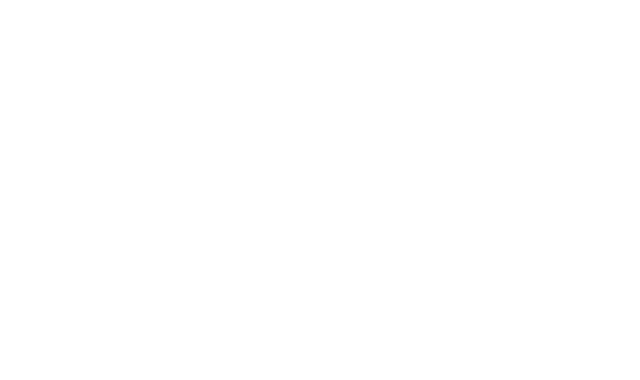
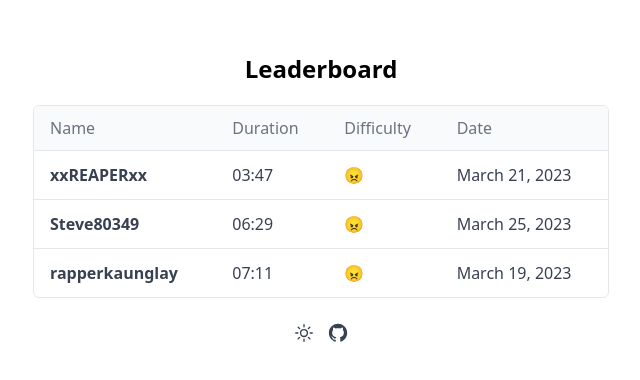
Before and after one commit to victor891263/unboom, a Vue app in the folder client/: page /score in a window 1280 px wide. Before the commit this address had no page. Shown: the part 202-582 px from the top of the page, without its empty margins (319-959 px from the left). Built offline with nearby package versions, Linux system fonts and the light colour scheme.

Commit message:
Added scoreboard

```diff
--- a/client/src/App.vue
+++ b/client/src/App.vue
@@ -1,6 +1,11 @@
 <template>
     <router-view/>
 </template>
+
+<script lang="ts" setup>
+import initTheme from '@/logic/theme'
+initTheme()
+</script>
 
 <style>
 @tailwind base;
--- /dev/null
+++ b/client/src/components/SubmitScore.vue
@@ -0,0 +1,25 @@
+<template>
+    <div class="fixed top-0 left-0 w-full h-full bg-white dark:bg-gray-900">
+        <div class="p-6 flex flex-col h-full">
+            <div class="max-w-sm w-full my-auto mx-auto">
+                <h1 class="text-2xl font-bold tracking-tight text-black dark:text-white">Submit score</h1>
+                <div class="mt-6 text-sm">Name</div>
+                <input class="mt-2 w-full bg-transparent outline-0 rounded border py-2 px-3 focus:border-indigo-600 dark:focus:border-indigo-400 dark:border-gray-700 dark:placeholder:text-gray-600" type="text" name="name" placeholder="Must be unique" />
+                <div class="mt-4 text-sm">Duration</div>
+                <div class="mt-2 w-full bg-gray-100 text-gray-500 rounded border py-2 px-3 dark:bg-gray-800 dark:border-gray-700">06:52</div>
+                <div class="mt-8 w-full flex gap-2">
+                    <button class="bg-indigo-600 text-white font-semibold py-2 px-3 rounded dark:bg-indigo-400 dark:text-black">Submit</button>
+                    <button @click="closeBox" class="bg-indigo-100 text-indigo-600 font-semibold py-2 px-3 rounded dark:bg-gray-800 dark:text-indigo-400">Discard</button>
+                </div>
+            </div>
+        </div>
+    </div>
+</template>
+
+<script lang="ts" setup>
+import {defineProps} from "vue";
+
+const props = defineProps<{
+    closeBox: () => void
+}>()
+</script>
--- a/client/src/components/ThemeButton.vue
+++ b/client/src/components/ThemeButton.vue
@@ -1,6 +1,6 @@
 <template>
     <button @click="toggleTheme">
-        <svg xmlns="http://www.w3.org/2000/svg" fill="none" viewBox="0 0 24 24" stroke-width="1.5" stroke="currentColor" class="w-6 h-6">
+        <svg xmlns="http://www.w3.org/2000/svg" fill="none" viewBox="0 0 24 24" stroke-width="1.5" stroke="currentColor" class="w-5.5 h-5.5">
             <path stroke-linecap="round" stroke-linejoin="round" d="M12 3v2.25m6.364.386l-1.591 1.591M21 12h-2.25m-.386 6.364l-1.591-1.591M12 18.75V21m-4.773-4.227l-1.591 1.591M5.25 12H3m4.227-4.773L5.636 5.636M15.75 12a3.75 3.75 0 11-7.5 0 3.75 3.75 0 017.5 0z" />
         </svg>
     </button>
@@ -8,6 +8,8 @@
 
 <script lang="ts" setup>
 function toggleTheme() {
-    document.documentElement.classList.toggle('dark')
+    if (localStorage.getItem('theme') === 'dark') localStorage.setItem('theme', 'light');
+    else localStorage.setItem('theme', 'dark');
+    window.dispatchEvent(new Event('storage'));
 }
 </script>
--- /dev/null
+++ b/client/src/logic/theme.ts
@@ -0,0 +1,16 @@
+export default function initTheme() {
+    // function to change class of <html> tag accordingly based on value of theme variable
+    function toggleThemeClass() {
+        if (localStorage.getItem('theme') === 'dark') document.documentElement.classList.add('dark');
+        else document.documentElement.classList.remove('dark');
+    }
+
+    // if theme variable has no value yet, give it a value based on user's system theme
+    if (!localStorage.getItem('theme')) {
+        if (window.matchMedia('(prefers-color-scheme: dark)').matches) localStorage.setItem('theme', 'dark');
+        else localStorage.setItem('theme', 'light');
+    }
+
+    toggleThemeClass(); // once value has been given to theme variable, change class of <html> tag accordingly
+    window.addEventListener('storage', toggleThemeClass); // whenever theme variable is modified, change class of <html> tag accordingly
+}
--- a/client/src/router/index.ts
+++ b/client/src/router/index.ts
@@ -1,6 +1,7 @@
 import { createRouter, createWebHistory, RouteRecordRaw } from 'vue-router'
 import HomeView from '../views/HomeView.vue'
 import GameView from '../views/GameView.vue'
+import ScoreboardView from '../views/ScoreboardView.vue'
 
 const routes: Array<RouteRecordRaw> = [
     {
@@ -13,6 +14,11 @@
         name: 'play',
         component: GameView,
         props: (route) => ({ difficulty: route.query.difficulty })
+    },
+    {
+        path: '/score',
+        name: 'scoreboard',
+        component: ScoreboardView
     }
 ]
 
--- a/client/src/views/GameView.vue
+++ b/client/src/views/GameView.vue
@@ -1,13 +1,20 @@
 <template>
     <div class="h-screen flex flex-col items-center px-6 text-gray-700 dark:text-gray-300">
-        <BoardComponent :rowCount="difficulty.size" :columnCount="difficulty.size" :bombCount="difficulty.bombCount" :emoji="difficulty.emoji" />
+        <BoardComponent v-if="difficulty" :rowCount="difficulty.size" :columnCount="difficulty.size" :bombCount="difficulty.bombCount" :emoji="difficulty.emoji" />
+        <div v-else class="max-w-sm my-auto text-center">
+            <h2 class="mb-8 font-extrabold text-9xl text-gray-400 dark:text-gray-600">404</h2>
+            <p class="text-2xl font-bold tracking-tight text-black md:text-3xl dark:text-white">Page not found</p>
+            <p class="mt-4 mb-8">Sorry, it looks like the page you are looking for doesn't exist or has been moved.</p>
+            <router-link to="/" class="px-5 py-2.5 font-semibold rounded bg-indigo-600 text-white dark:bg-indigo-400 dark:text-black">Go back home</router-link>
+        </div>
     </div>
 </template>
 
 <script lang="ts" setup>
+import { useRoute } from 'vue-router'
 import BoardComponent from '@/components/BoardComponent.vue'
-import {useRoute} from "vue-router";
 
+const route = useRoute()
 const difficulties = [
     {
         title: 'Easy',
@@ -34,6 +41,5 @@
         bombCount: 66
     }
 ]
-const route = useRoute()
-const difficulty = difficulties[route.query.difficulty]
+const difficulty = difficulties[route.query.difficulty as unknown as number]
 </script>
--- /dev/null
+++ b/client/src/views/ScoreboardView.vue
@@ -0,0 +1,58 @@
+<template>
+    <div class="h-screen flex flex-col items-center px-6 text-gray-700 dark:text-gray-300">
+        <div class="max-w-xl w-full h-screen flex flex-col justify-center">
+            <h1 class="mb-5 text-center font-bold text-2xl text-black dark:text-white">Leaderboard</h1>
+            <div id="scoreboard" class="overflow-auto rounded-md border border-gray-200 dark:border-gray-700">
+                <table class="min-w-full divide-y divide-gray-200 dark:divide-gray-700">
+                    <thead class="bg-gray-50 dark:bg-gray-800">
+                        <tr>
+                            <th v-for="(k, index) in Object.keys(scores[0])" class="whitespace-nowrap px-4 py-2.5 text-left font-normal capitalize text-gray-500 dark:text-gray-400" :key="index">{{ k }}</th>
+                        </tr>
+                    </thead>
+                    <tbody class="divide-y divide-gray-200 dark:divide-gray-700">
+                        <tr v-for="(s, index) in scores" :key="index">
+                            <td v-for="(v, index) in Object.values(s)" class="whitespace-nowrap px-4 py-3" :class="index === 0 && 'font-semibold'" :key="index">{{ v }}</td>
+                        </tr>
+                    </tbody>
+                </table>
+            </div>
+            <div class="mt-6 flex items-center justify-center gap-3">
+                <ThemeButton />
+                <a>
+                    <svg class="w-5.5 h-5.5 fill-current" viewBox="0 0 24 24" fill="none" xmlns="http://www.w3.org/2000/svg"><path d="M12.026 2C7.13295 1.99937 2.96183 5.54799 2.17842 10.3779C1.395 15.2079 4.23061 19.893 8.87302 21.439C9.37302 21.529 9.55202 21.222 9.55202 20.958C9.55202 20.721 9.54402 20.093 9.54102 19.258C6.76602 19.858 6.18002 17.92 6.18002 17.92C5.99733 17.317 5.60459 16.7993 5.07302 16.461C4.17302 15.842 5.14202 15.856 5.14202 15.856C5.78269 15.9438 6.34657 16.3235 6.66902 16.884C6.94195 17.3803 7.40177 17.747 7.94632 17.9026C8.49087 18.0583 9.07503 17.99 9.56902 17.713C9.61544 17.207 9.84055 16.7341 10.204 16.379C7.99002 16.128 5.66202 15.272 5.66202 11.449C5.64973 10.4602 6.01691 9.5043 6.68802 8.778C6.38437 7.91731 6.42013 6.97325 6.78802 6.138C6.78802 6.138 7.62502 5.869 9.53002 7.159C11.1639 6.71101 12.8882 6.71101 14.522 7.159C16.428 5.868 17.264 6.138 17.264 6.138C17.6336 6.97286 17.6694 7.91757 17.364 8.778C18.0376 9.50423 18.4045 10.4626 18.388 11.453C18.388 15.286 16.058 16.128 13.836 16.375C14.3153 16.8651 14.5612 17.5373 14.511 18.221C14.511 19.555 14.499 20.631 14.499 20.958C14.499 21.225 14.677 21.535 15.186 21.437C19.8265 19.8884 22.6591 15.203 21.874 10.3743C21.089 5.54565 16.9181 1.99888 12.026 2Z"></path></svg>
+                </a>
+            </div>
+        </div>
+    </div>
+</template>
+
+<script lang="ts" setup>
+import ThemeButton from "@/components/ThemeButton.vue"
+const scores = [
+    {
+        name: 'xxREAPERxx',
+        duration: '03:47',
+        difficulty: '😠',
+        date: new Date(2023, 2, 21).toLocaleDateString(undefined, { year: 'numeric', month: 'long', day: 'numeric' }),
+    },
+    {
+        name: 'Steve80349',
+        duration: '06:29',
+        difficulty: '😠',
+        date: new Date(2023, 2, 25).toLocaleDateString(undefined, { year: 'numeric', month: 'long', day: 'numeric' }),
+    },
+    {
+        name: 'rapperkaunglay',
+        duration: '07:11',
+        difficulty: '😠',
+        date: new Date(2023, 2, 19).toLocaleDateString(undefined, { year: 'numeric', month: 'long', day: 'numeric' }),
+    }
+]
+</script>
+
+<style>
+#scoreboard::-webkit-scrollbar {
+    height: 0;
+    width: 0;
+}
+</style>
--- a/client/tailwind.config.js
+++ b/client/tailwind.config.js
@@ -3,7 +3,14 @@
   darkMode: 'class',
   content: ["./src/**/*.{vue,ts}", "./public/index.html"],
   theme: {
-    extend: {},
+    extend: {
+      width: {
+        '5.5': '1.375rem',
+      },
+      height: {
+        '5.5': '1.375rem',
+      }
+    },
   },
   plugins: [],
 }
```
Also changed, not shown: client/src/components/BoardComponent.vue (+32 -7 lines), client/src/views/HomeView.vue (+5 -5 lines).
